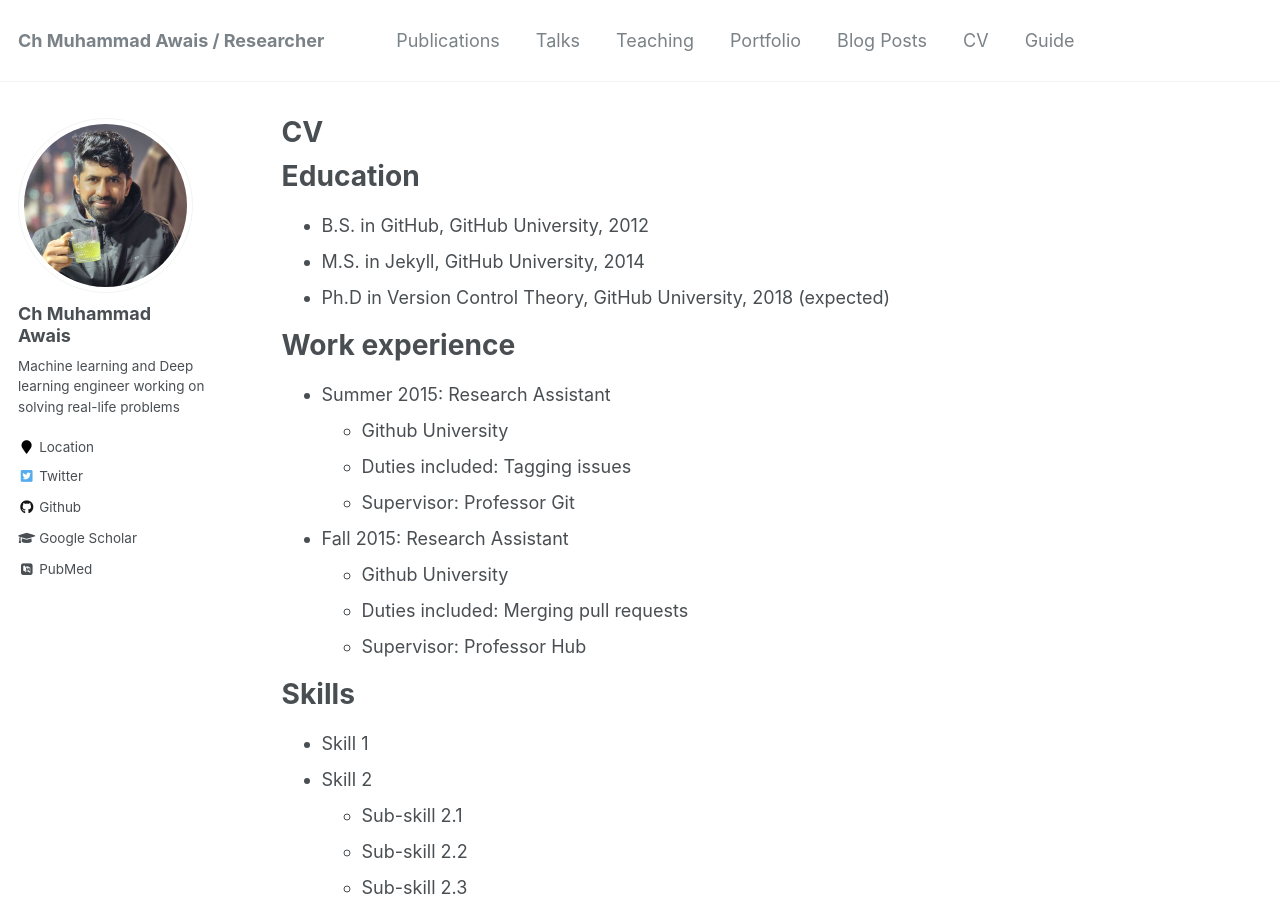
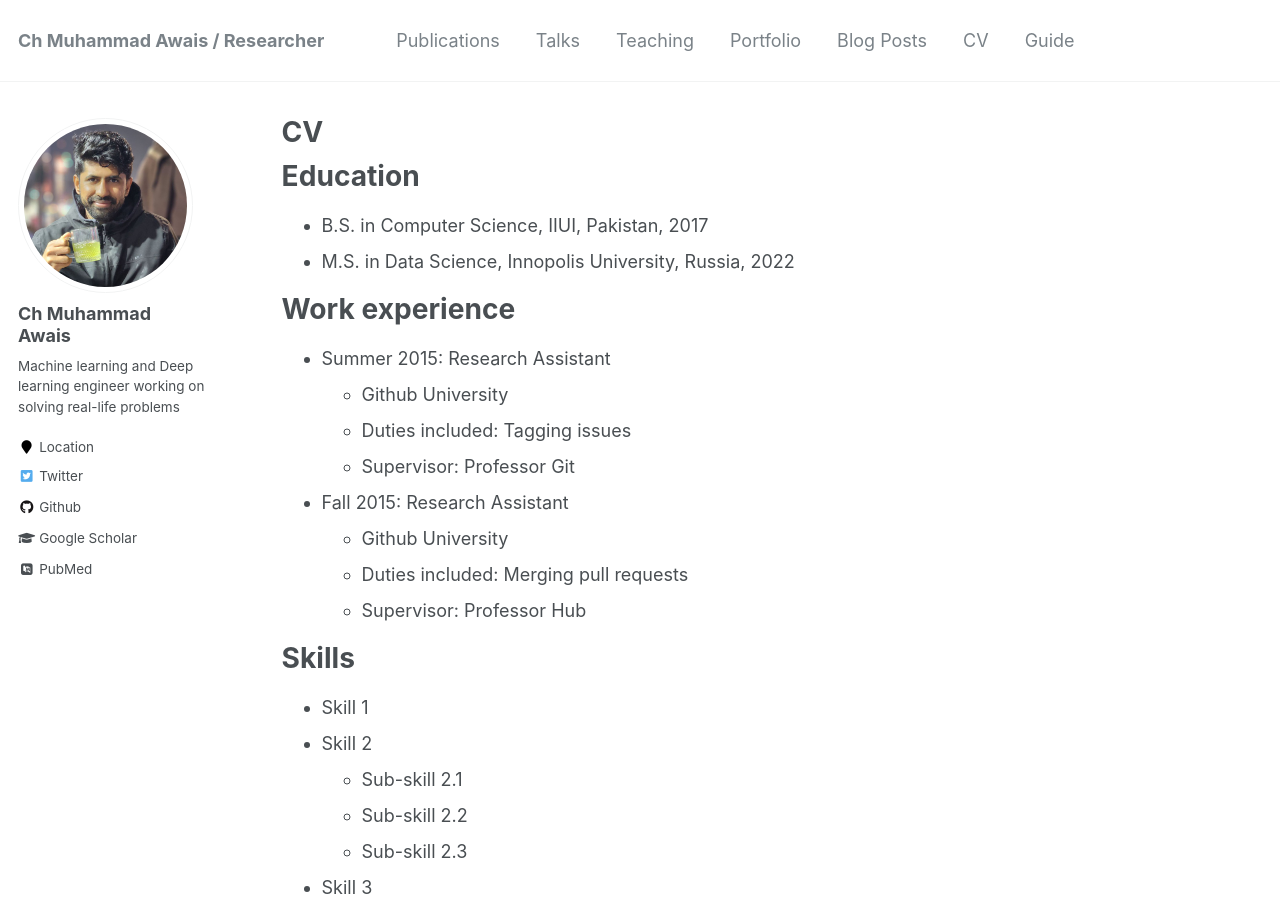
Before and after one commit to cm-awais/cm-awais.github.io, a Jekyll site: the page built from _pages/cv.md, in a window 1280 px wide and 900 px high. Built offline with Jekyll 4.4.1, drawn with Linux system fonts in a browser that asks for light colours; some web fonts are replaced.

Commit message:
Update cv.md

```diff
--- a/_pages/cv.md
+++ b/_pages/cv.md
@@ -11,9 +11,8 @@
 
 Education
 ======
-* B.S. in GitHub, GitHub University, 2012
-* M.S. in Jekyll, GitHub University, 2014
-* Ph.D in Version Control Theory, GitHub University, 2018 (expected)
+* B.S. in Computer Science, IIUI, Pakistan, 2017
+* M.S. in Data Science, Innopolis University, Russia, 2022
 
 Work experience
 ======
```
